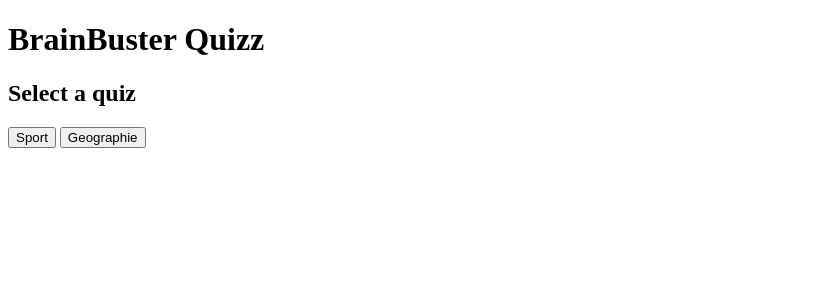
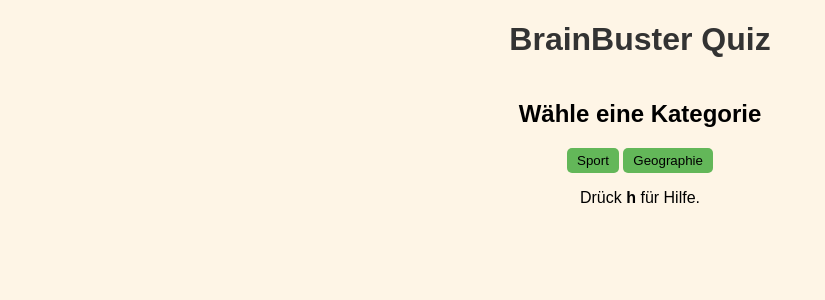
Before and after one commit to Damian-Dev0/BrainBuster, a Django app: page /BrainBusterApp/ in a window 1280 px wide. Shown: the top 300 px of the page, without its empty margins (0-825 px from the left). Run offline with Django 5.2, Linux system fonts and the light colour scheme.

Commit message:
add help modal

```diff
--- /dev/null
+++ b/BrainBusterSite/BrainBusterApp/static/index.css
@@ -0,0 +1,31 @@
+.index-button {
+    padding: 5px 10px;
+    border-radius: 5px;
+}
+
+.help-modal-container {
+    position: absolute;
+    top: 0;
+    left: 0;
+    background-color: rgba(0, 0, 0, 0.6);
+    height: 100vh;
+    width: 100vw;
+    display: flex;
+    justify-content: center;
+    align-items: center;
+}
+
+.help-modal {
+    height: 50px;
+    border-radius: 20px;
+    background-color: #fff;
+    padding: 20px;
+}
+
+.help-modal span {
+    display: block;
+}
+
+.hidden {
+    visibility: hidden;
+}
--- /dev/null
+++ b/BrainBusterSite/BrainBusterApp/static/index.js
@@ -0,0 +1,14 @@
+const modal = document.querySelector(".help-modal-container")
+const button = document.querySelector(".modal-button")
+
+window.addEventListener("keyup", (e) => {
+    if (e.key === "h") {
+        modal.classList.toggle("hidden")
+    } else if (e.key === "Escape") {
+        modal.classList.add("hidden")
+    }
+})
+
+button.addEventListener("click", () => {
+    modal.classList.add("hidden")
+})
--- a/BrainBusterSite/BrainBusterApp/static/question.css
+++ b/BrainBusterSite/BrainBusterApp/static/question.css
@@ -13,6 +13,11 @@ body {
     flex-direction: column;
     justify-content: space-between !important;
     height: 100%;
+    align-items: center;
+}
+
+.form {
+    width: 100%;
 }
 
 h1 {
@@ -129,7 +134,7 @@ h1 {
 .button {
     margin: 0;
     box-sizing: border-box;
-    background-color: transparent;
+    background-color: #63B759;
     border: none;
     padding: 0 20px;
 }
--- a/BrainBusterSite/BrainBusterApp/templates/index.html
+++ b/BrainBusterSite/BrainBusterApp/templates/index.html
@@ -6,15 +6,28 @@
     <meta http-equiv="X-UA-Compatible" content="IE=edge">
     <meta name="viewport" content="width=device-width, initial-scale=1.0">
     <link rel="icon" type="image/x-icon" href="{% static 'icon.png' %}" />
+    <link rel="stylesheet" href="{% static 'question.css' %}">
+    <link rel="stylesheet" href="{% static 'index.css' %}">
     <title>BrainBuster</title>
 </head>
 <body>
-    <h1>BrainBuster Quizz</h1>
-    <h2>Select a quiz</h2>
-    <form action="/BrainBusterApp/question/" method="POST">
-        {% csrf_token %}
-        <input type="submit" name="category" value="Sport">
-        <input type="submit" name="category" value="Geographie">
-    </form>
+    <h1>BrainBuster Quiz</h1>
+    <div class="container">
+        <h2>Wähle eine Kategorie</h2>
+        <form action="/BrainBusterApp/question/" method="POST">
+            {% csrf_token %}
+            <input class="button index-button" type="submit" name="category" value="Sport">
+            <input class="button index-button" type="submit" name="category" value="Geographie">
+        </form>
+        <p class="help-text">Drück <strong>h</strong> für Hilfe.</p>
+    </div>
+    <div class="help-modal-container hidden">
+        <div class="help-modal">
+            <span>Um das Quiz zu starten, wähle eine Kategorie.</span>
+            <span>Nachdem alle Fragen beantwortet wurden, wird dir deine Punktzahl angezeigt.</span>
+            <button class="button index-button modal-button">OK</button>
+        </div>
+    </div>
+    <script src="{% static 'index.js' %}"></script>
 </body>
 </html>
```
Also changed, not shown: BrainBusterSite/db.sqlite3.
